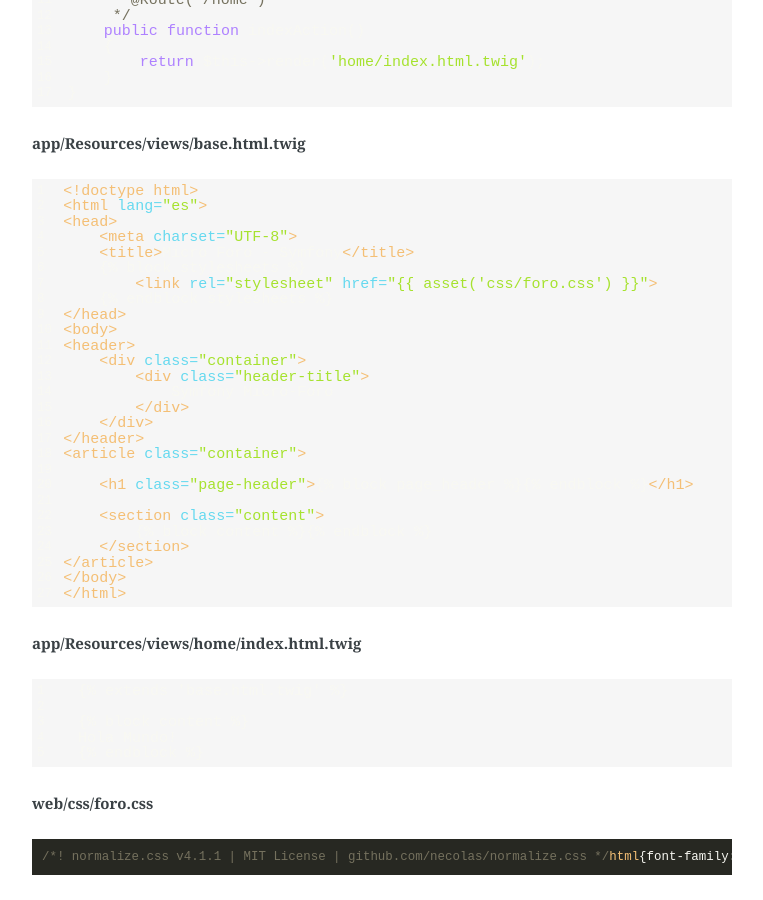
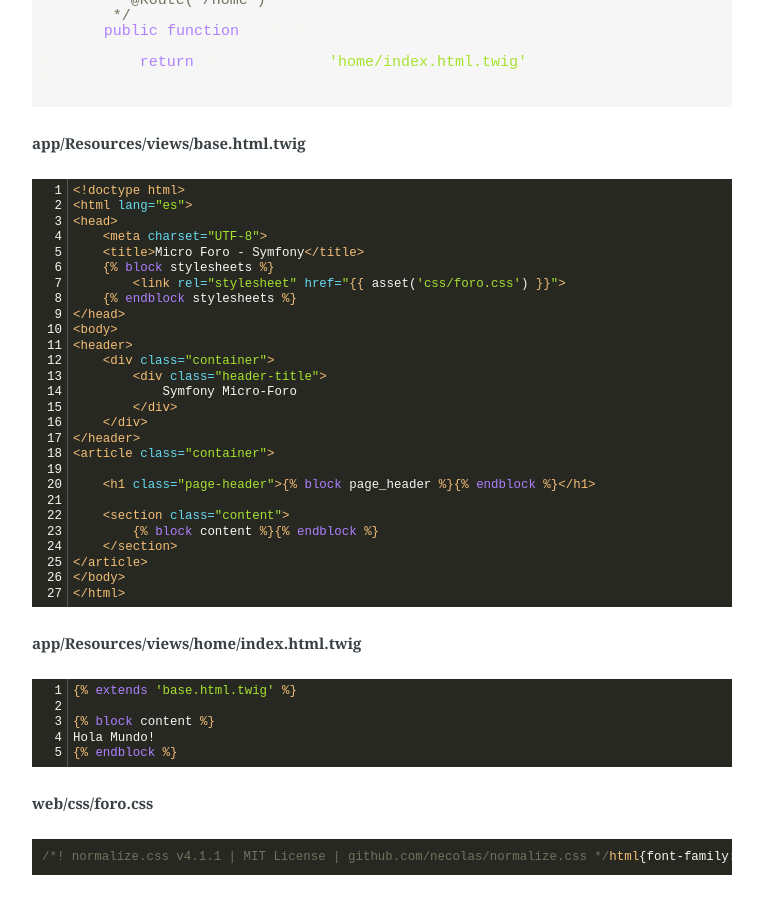
Before and after one commit to manuelj555/archivos-de-mi-blog, a Jekyll site: the page built from _posts/2016-08-14-foro-micro-kernel-trait-symfony-parte-1.md, in a window 1280 px wide and 900 px high, scrolled down 4694 px. Shown: the whole window, without its empty margins (258-1021 px from the left). Built offline with Jekyll 4.4.1, drawn with Linux system fonts in a browser that asks for light colours; comment, search, counter and statistics services are not loaded.

Commit message:
ajustando el post

````diff
--- a/_posts/2016-08-14-foro-micro-kernel-trait-symfony-parte-1.md
+++ b/_posts/2016-08-14-foro-micro-kernel-trait-symfony-parte-1.md
@@ -223,8 +223,8 @@ class HomeController extends Controller
 
 __app/Resources/views/base.html.twig__
 
+{% highlight twig linenos %}
 {% raw %}
-```html
 <!doctype html>
 <html lang="es">
 <head>
@@ -252,20 +252,20 @@ __app/Resources/views/base.html.twig__
 </article>
 </body>
 </html>
-```
 {% endraw %}
+{% endhighlight %}
 
 __app/Resources/views/home/index.html.twig__
 
+{% highlight twig linenos %}
 {% raw %}
-```html
 {% extends 'base.html.twig' %}
 
 {% block content %}
 Hola Mundo!
 {% endblock %}
-```
 {% endraw %}
+{% endhighlight %}
 
 __web/css/foro.css__
 
````
